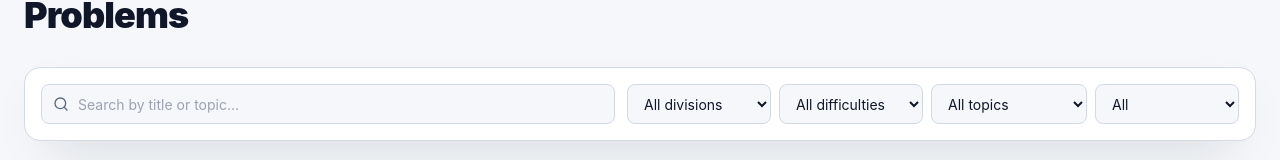
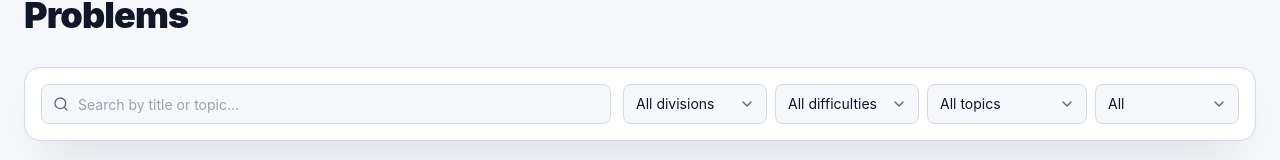
Before and after one commit to clashroyal135/acsl, a Next.js app: page /problems in a window 1280 px wide. Shown: the part 118-278 px from the top of the page. Built offline with nearby package versions, Linux system fonts and the light colour scheme; no server answers.

Commit message:
Align dropdown controls

```diff
--- a/src/components/code-workspace.tsx
+++ b/src/components/code-workspace.tsx
@@ -1,7 +1,7 @@
 "use client";
 
 import Editor from "@monaco-editor/react";
-import { AlertCircle, CheckCircle2, ChevronLeft, Clock3, Code2, Loader2, MemoryStick, Play, Send, Terminal, XCircle } from "lucide-react";
+import { AlertCircle, CheckCircle2, ChevronDown, ChevronLeft, Clock3, Code2, Loader2, MemoryStick, Play, Send, Terminal, XCircle } from "lucide-react";
 import Link from "next/link";
 import { useCallback, useEffect, useRef, useState } from "react";
 import { ProblemStatement } from "@/components/problem-statement";
@@ -97,7 +97,7 @@ export function CodeWorkspace({ problem }: { problem: Problem }) {
         <button className="desktop-resizer cursor-col-resize bg-border transition-colors hover:bg-primary" onPointerDown={beginResize} aria-label="Resize problem and editor panels" />
         <section className="flex min-w-0 flex-col bg-card">
           <div className="flex flex-wrap items-center justify-between gap-2 border-b border-border px-3 py-2">
-            <div className="flex items-center gap-2"><Code2 className="h-4 w-4 text-muted-foreground" /><select value={language} onChange={(event) => changeLanguage(event.target.value as Language)} className="h-8 rounded-md border border-border bg-background px-2 text-xs font-semibold outline-none">{Object.entries(languageLabels).map(([value, label]) => <option key={value} value={value}>{label}</option>)}</select><span className="hidden text-xs text-muted-foreground sm:inline">Draft saved locally</span></div>
+            <div className="flex items-center gap-2"><Code2 className="h-4 w-4 text-muted-foreground" /><span className="relative"><select value={language} onChange={(event) => changeLanguage(event.target.value as Language)} className="block h-8 appearance-none rounded-md border border-border bg-background py-0 pl-2 pr-7 text-xs font-semibold leading-[1.875rem] outline-none">{Object.entries(languageLabels).map(([value, label]) => <option key={value} value={value}>{label}</option>)}</select><ChevronDown aria-hidden="true" className="pointer-events-none absolute right-2 top-1/2 h-3.5 w-3.5 -translate-y-1/2 text-muted-foreground" /></span><span className="hidden text-xs text-muted-foreground sm:inline">Draft saved locally</span></div>
             <div className="flex gap-2"><Button size="sm" variant="secondary" onClick={() => execute("run")} disabled={Boolean(running)}>{running === "run" ? <Loader2 className="h-3.5 w-3.5 animate-spin" /> : <Play className="h-3.5 w-3.5" />} Run</Button><Button size="sm" onClick={() => execute("submit")} disabled={Boolean(running)}>{running === "submit" ? <Loader2 className="h-3.5 w-3.5 animate-spin" /> : <Send className="h-3.5 w-3.5" />} Submit</Button></div>
           </div>
           <div className="h-[52vh] min-h-[360px] border-b border-border md:flex-1">
--- a/src/components/problem-browser.tsx
+++ b/src/components/problem-browser.tsx
@@ -1,7 +1,7 @@
 "use client";
 
 import Link from "next/link";
-import { CheckCircle2, Search, SlidersHorizontal } from "lucide-react";
+import { CheckCircle2, ChevronDown, Search, SlidersHorizontal } from "lucide-react";
 import { useMemo, useState } from "react";
 import { Badge } from "@/components/ui/badge";
 import type { Difficulty, Division, Problem } from "@/lib/types";
@@ -27,7 +27,7 @@ export function ProblemBrowser({ problems, solved }: { problems: Problem[]; solv
     return matchesText && (division === "All" || problem.division === division) && (difficulty === "All" || problem.difficulty === difficulty) && (topic === "All" || problem.topic === topic) && (completion === "All" || (completion === "Solved" ? isSolved : !isSolved));
   });
 
-  const selectClass = "h-10 w-full min-w-0 max-w-full rounded-lg border border-border bg-background px-3 text-sm outline-none focus:ring-2 focus:ring-primary lg:w-auto lg:min-w-36";
+  const selectClass = "block h-10 w-full min-w-0 max-w-full appearance-none rounded-lg border border-border bg-background py-0 pl-3 pr-9 text-sm leading-[2.375rem] outline-none focus:ring-2 focus:ring-primary lg:min-w-36";
 
   return (
     <div>
@@ -35,10 +35,10 @@ export function ProblemBrowser({ problems, solved }: { problems: Problem[]; solv
         <div className="flex flex-col gap-3 lg:flex-row">
           <label className="relative flex-1"><Search className="absolute left-3 top-3 h-4 w-4 text-muted-foreground" /><input value={query} onChange={(event) => setQuery(event.target.value)} placeholder="Search by title or topic…" className="h-10 w-full rounded-lg border border-border bg-background pl-9 pr-3 text-sm outline-none focus:ring-2 focus:ring-primary" /></label>
           <div className="grid min-w-0 grid-cols-1 gap-2 min-[440px]:grid-cols-2 lg:flex lg:w-auto lg:flex-wrap">
-            <select aria-label="Division" value={division} onChange={(event) => setDivision(event.target.value as Division | "All")} className={selectClass}>{["All", "Junior", "Intermediate", "Senior"].map((item) => <option key={item} value={item}>{item === "All" ? "All divisions" : item}</option>)}</select>
-            <select aria-label="Difficulty" value={difficulty} onChange={(event) => setDifficulty(event.target.value as Difficulty | "All")} className={selectClass}>{["All", "Easy", "Medium", "Hard"].map((item) => <option key={item} value={item}>{item === "All" ? "All difficulties" : item}</option>)}</select>
-            <select aria-label="Topic" value={topic} onChange={(event) => setTopic(event.target.value)} className={selectClass}>{topics.map((item) => <option key={item} value={item}>{item === "All" ? "All topics" : item}</option>)}</select>
-            <select aria-label="Completion" value={completion} onChange={(event) => setCompletion(event.target.value)} className={selectClass}>{["All", "Solved", "Unsolved"].map((item) => <option key={item}>{item}</option>)}</select>
+            <FilterSelect><select aria-label="Division" value={division} onChange={(event) => setDivision(event.target.value as Division | "All")} className={selectClass}>{["All", "Junior", "Intermediate", "Senior"].map((item) => <option key={item} value={item}>{item === "All" ? "All divisions" : item}</option>)}</select></FilterSelect>
+            <FilterSelect><select aria-label="Difficulty" value={difficulty} onChange={(event) => setDifficulty(event.target.value as Difficulty | "All")} className={selectClass}>{["All", "Easy", "Medium", "Hard"].map((item) => <option key={item} value={item}>{item === "All" ? "All difficulties" : item}</option>)}</select></FilterSelect>
+            <FilterSelect><select aria-label="Topic" value={topic} onChange={(event) => setTopic(event.target.value)} className={selectClass}>{topics.map((item) => <option key={item} value={item}>{item === "All" ? "All topics" : item}</option>)}</select></FilterSelect>
+            <FilterSelect><select aria-label="Completion" value={completion} onChange={(event) => setCompletion(event.target.value)} className={selectClass}>{["All", "Solved", "Unsolved"].map((item) => <option key={item}>{item}</option>)}</select></FilterSelect>
           </div>
         </div>
       </div>
@@ -59,3 +59,7 @@ export function ProblemBrowser({ problems, solved }: { problems: Problem[]; solv
     </div>
   );
 }
+
+function FilterSelect({ children }: { children: React.ReactNode }) {
+  return <span className="relative block min-w-0 lg:min-w-36">{children}<ChevronDown aria-hidden="true" className="pointer-events-none absolute right-3 top-1/2 h-4 w-4 -translate-y-1/2 text-muted-foreground" /></span>;
+}
```
